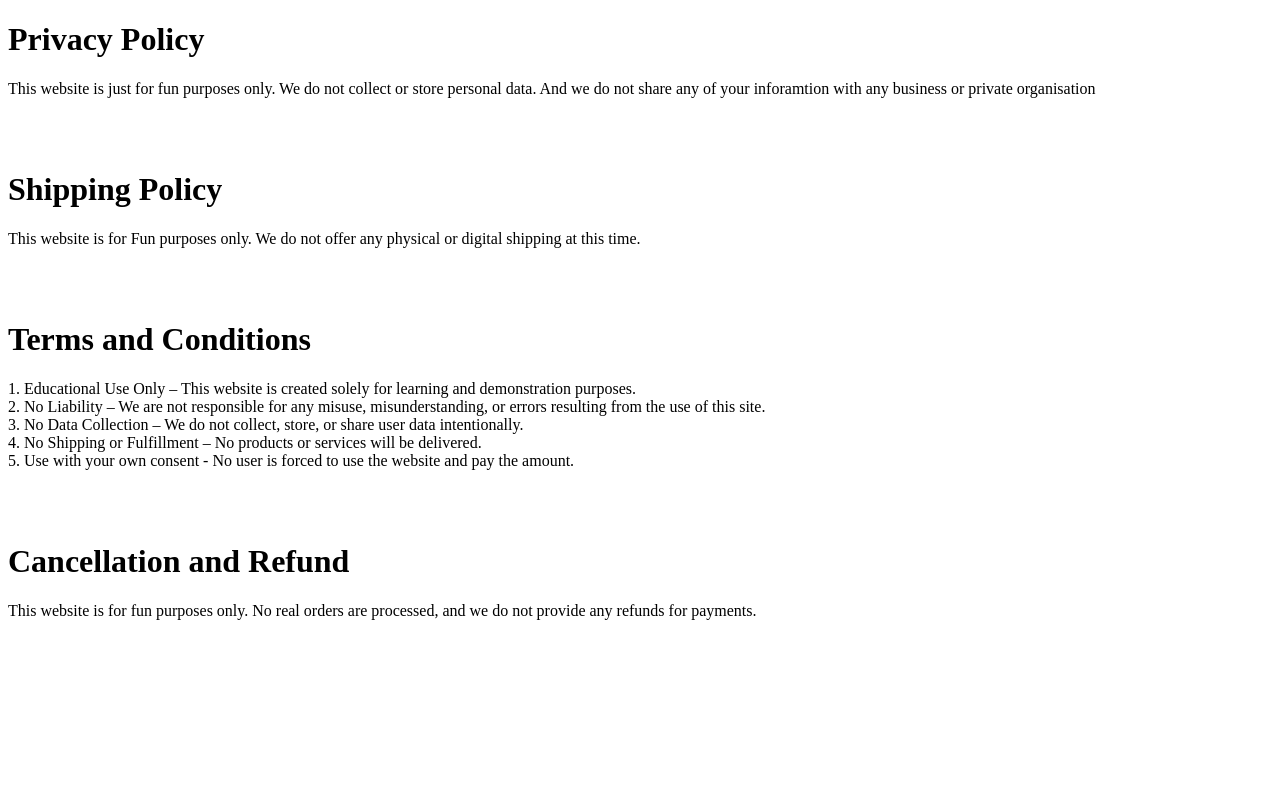
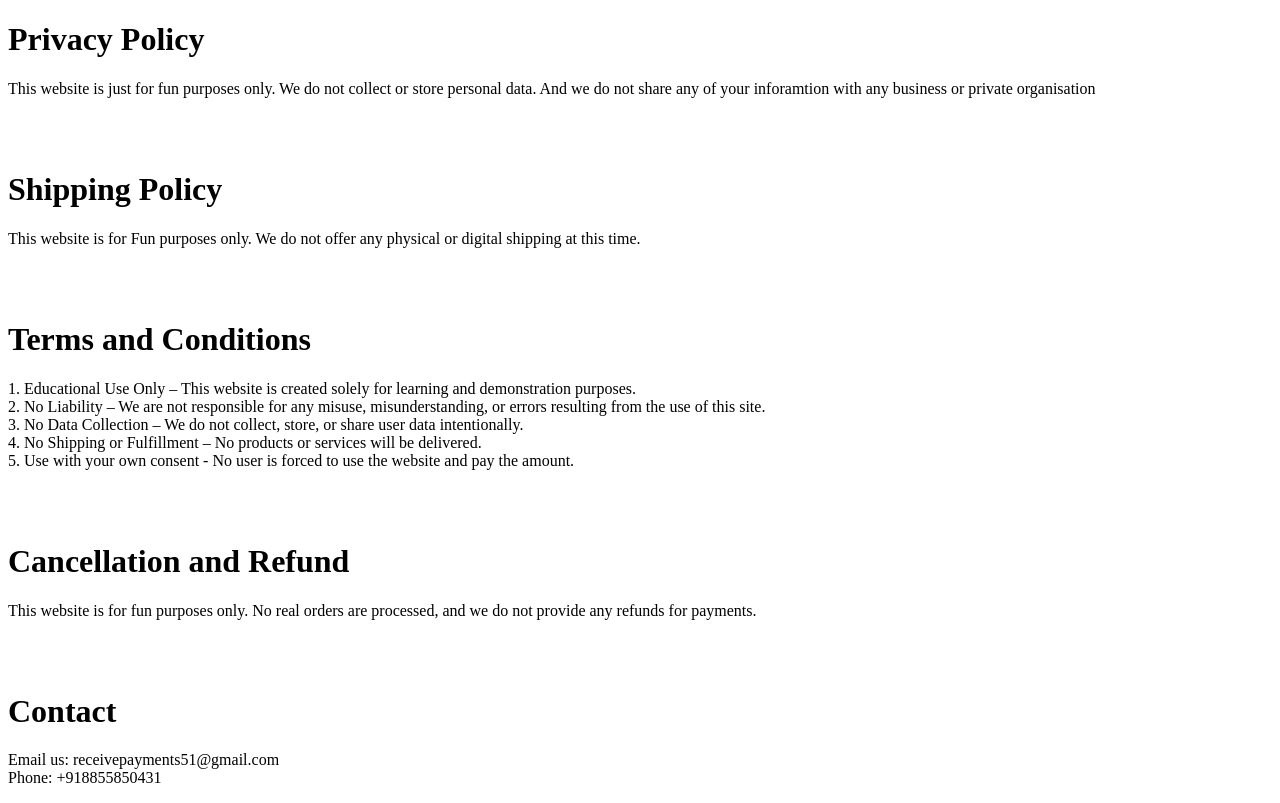
Before and after one commit to yash585/LaughMore, a website: page policy.html in a window 1280 px wide. Drawn offline with Linux system fonts and the light colour scheme.

Commit message:
Update policy.html

```diff
--- a/policy.html
+++ b/policy.html
@@ -27,5 +27,10 @@
   <h1>Cancellation and Refund</h1>
   <p>This website is for fun purposes only. No real orders are processed, and we do not provide any refunds for payments.</p>
 
+<br><br>
+
+  <h1>Contact</h1>
+  <p>Email us: receivepayments51@gmail.com<br>Phone: +918855850431</p>
+
 </body>
 </html>
```
